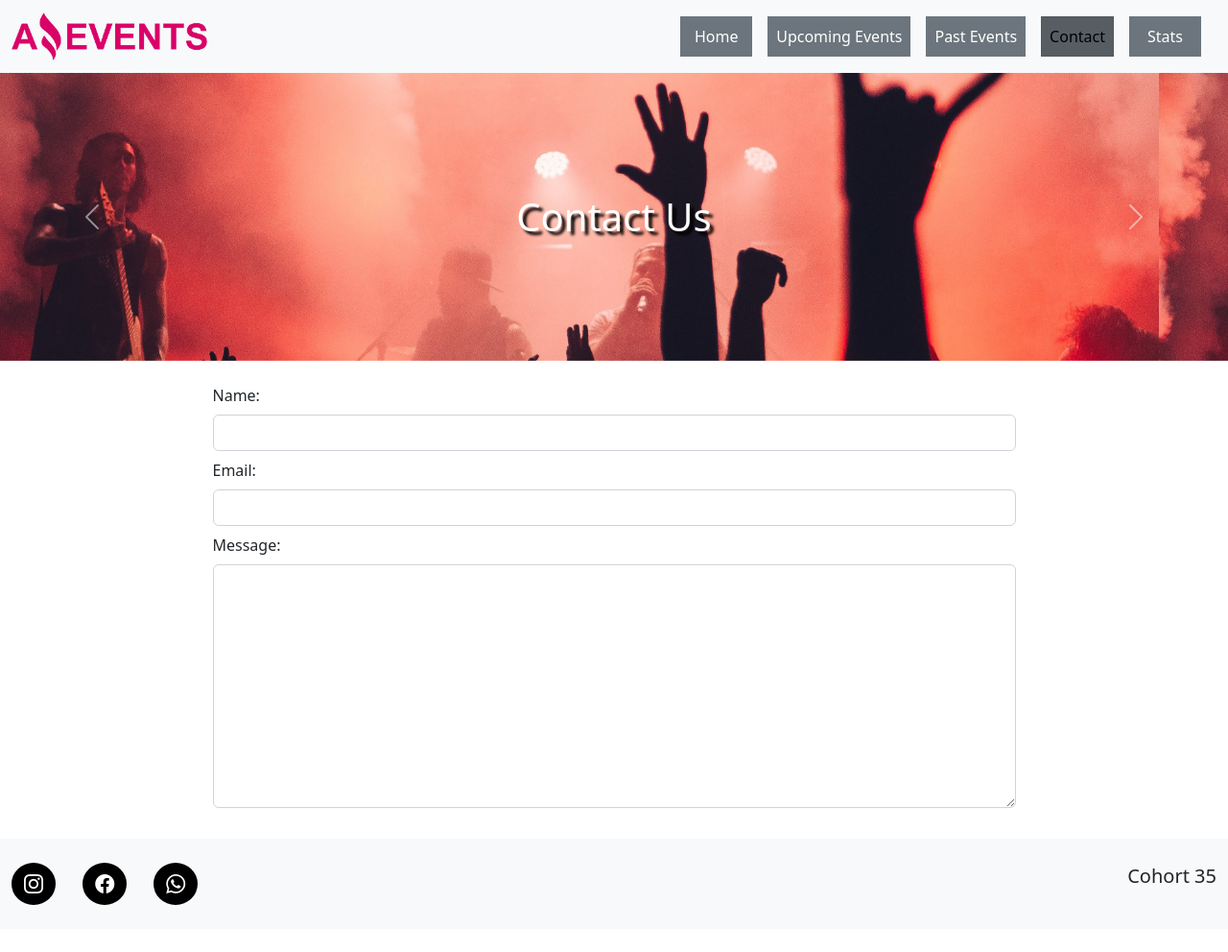
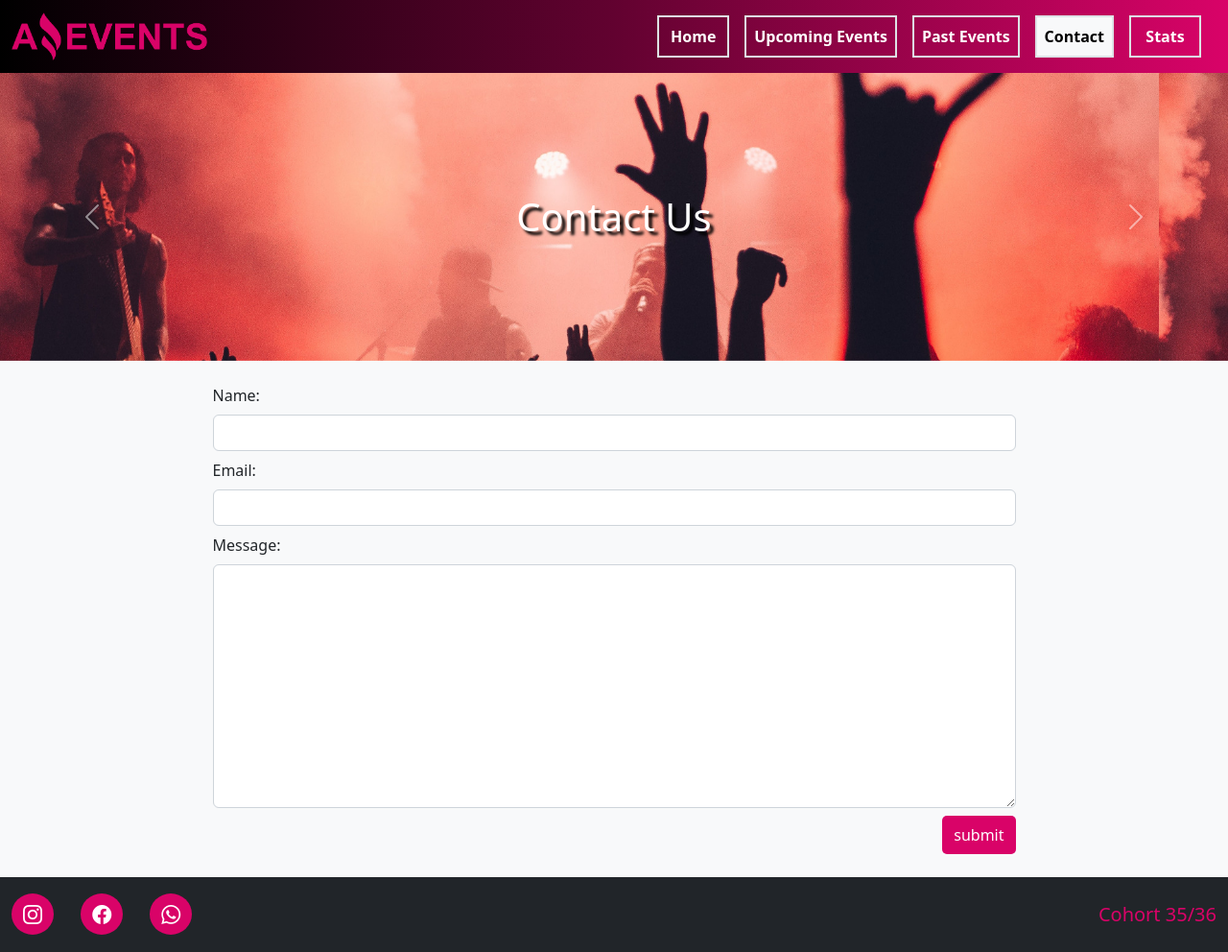
Before and after one commit to ivangutierrez92/amazing-events, a plain HTML site: page contact.html in a window 1280 px wide. Shown: the whole page at 96% size. Before the commit the page ends 968 px from the top, so only its background shows below. Drawn offline with nearby package versions, Linux system fonts and the light colour scheme.

Commit message:
Contact with brand styles

```diff
--- a/contact.html
+++ b/contact.html
@@ -17,11 +17,11 @@
     />
     <link rel="stylesheet" href="./assets/styles/style.css" />
   </head>
-  <body class="d-flex flex-column h-100">
+  <body class="d-flex flex-column h-100 bg-light">
     <!-- HEADER -->
     <header>
       <!-- Navbar -->
-      <nav class="navbar navbar-expand-lg bg-light">
+      <nav class="navbar navbar-expand-lg bg-gradient-pink">
         <div class="container-fluid">
           <a class="navbar-brand" href="./index.html"
             ><img src="./assets/img/logo_amazing_events.png" height="50px"
@@ -44,28 +44,28 @@
             <ul class="navbar-nav mb-2 mb-lg-0">
               <li class="nav-item me-3">
                 <a
-                  class="nav-link btn btn-secondary text-white rounded-0"
-                  href="index.html"
+                  class="nav-link btn btn-outline-light fw-semibold border border-2 rounded-0"
+                  href="./index.html"
                   >Home</a
                 >
               </li>
               <li class="nav-item me-3">
                 <a
-                  class="nav-link btn btn-secondary text-white rounded-0"
+                  class="nav-link btn btn-outline-light fw-semibold border border-2 rounded-0"
                   href="./upcoming-events.html"
                   >Upcoming Events</a
                 >
               </li>
               <li class="nav-item me-3">
                 <a
-                  class="nav-link btn btn-secondary text-white rounded-0"
+                  class="nav-link btn btn-outline-light fw-semibold border border-2 rounded-0"
                   href="./past-events.html"
                   >Past Events</a
                 >
               </li>
               <li class="nav-item me-3">
                 <a
-                  class="nav-link btn btn-secondary text-white active rounded-0"
+                  class="nav-link btn btn-outline-light fw-semibold border border-2 active rounded-0"
                   aria-current="page"
                   href="#"
                   >Contact</a
@@ -74,7 +74,7 @@
 
               <li class="nav-item me-3">
                 <a
-                  class="nav-link btn btn-secondary text-white rounded-0"
+                  class="nav-link btn btn-outline-light fw-semibold border border-2 rounded-0"
                   href="./stats.html"
                   >Stats</a
                 >
@@ -164,24 +164,26 @@
             rows="10"
           ></textarea>
         </div>
+
+        <button type="submit" class="btn-pink d-block ms-auto">submit</button>
       </form>
     </main>
     <!-- FOOTER -->
-    <footer class="bg-light py-3">
-      <nav class="navbar bg-light">
+    <footer class="bg-dark py-3">
+      <nav class="navbar">
         <div class="container-fluid">
           <div>
-            <a href="#" class="bg-black fs-5 btn rounded-circle"
+            <a href="#" class="btn-pink fs-5 rounded-circle"
               ><i class="bi bi-instagram text-white"></i
             ></a>
-            <a href="#" class="bg-black fs-5 btn rounded-circle mx-4"
+            <a href="#" class="btn-pink fs-5 rounded-circle mx-4"
               ><i class="bi bi-facebook text-white"></i
             ></a>
-            <a href="#" class="bg-black fs-5 btn rounded-circle"
+            <a href="#" class="btn-pink fs-5 rounded-circle"
               ><i class="bi bi-whatsapp text-white"></i
             ></a>
           </div>
-          <p class="fs-5">Cohort 35</p>
+          <p class="fs-5 my-auto text-pink">Cohort 35/36</p>
         </div>
       </nav>
     </footer>
```
